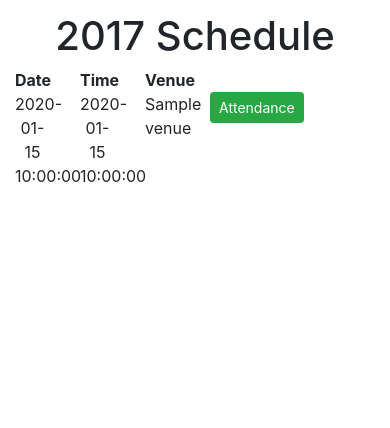
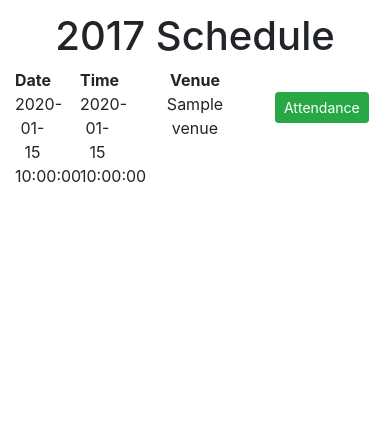
Before and after one commit to VTHoop/RichmondCouchPotatoes, a Flask app: template src/templates/home.html in a window 390 px wide. Shown: the part 174-602 px from the top of the page. Run offline with Flask 2, Linux system fonts and the light colour scheme; the template is opened without the code that fills it: most values are stand-ins (such as "Sample title", 1, 10 or a date in 2020); some libraries are stand-ins or nearby versions.

Commit message:
adding grid for mobile

```diff
--- a/src/templates/home.html
+++ b/src/templates/home.html
@@ -12,21 +12,21 @@
         </div>
     </div>
     <div class="row header text-center">
-        <div class="col-2"><strong>Date</strong></div>
-        <div class="col-2"><strong>Time</strong></div>
-        <div class="col-2"><strong>Venue</strong></div>
-        <div class="col-2 mobile-hide"><strong>Home Team</strong></div>
-        <div class="col-2 mobile-hide"><strong>Away Team</strong></div>
-        <div class="col-1"></div>
+        <div class="col-2 col-md-2"><strong>Date</strong></div>
+        <div class="col-2 col-md-2"><strong>Time</strong></div>
+        <div class="col-4 col-md-2"><strong>Venue</strong></div>
+        <div class="col-md-2 mobile-hide"><strong>Home Team</strong></div>
+        <div class="col-md-2 mobile-hide"><strong>Away Team</strong></div>
+        <div class="col-2 col-md-1"></div>
     </div>
     {% for game in games %}
     <div class="row detail text-center">
-        <div class="col-2">{{ game.date }}</div>
-        <div class="col-2">{{ game.time }}</div>
-        <div class="col-2">{{ game.venue }}</div>
-        <div class="col-2 mobile-hide">{{ game.home_team }}</div>
-        <div class="col-2 mobile-hide">{{ game.away_team }}</div>
-        <div class="col-1">
+        <div class="col-2 col-md-2">{{ game.date }}</div>
+        <div class="col-2 col-md-2">{{ game.time }}</div>
+        <div class="col-4 col-md-2">{{ game.venue }}</div>
+        <div class="col-md-2 mobile-hide">{{ game.home_team }}</div>
+        <div class="col-md-2 mobile-hide">{{ game.away_team }}</div>
+        <div class="col-2 col-md-1">
             <a type="button" class="btn btn-success btn-sm" href="{{ url_for('attendance.view_game', game_id=game._id) }}">
                 Attendance
             </a>
```
